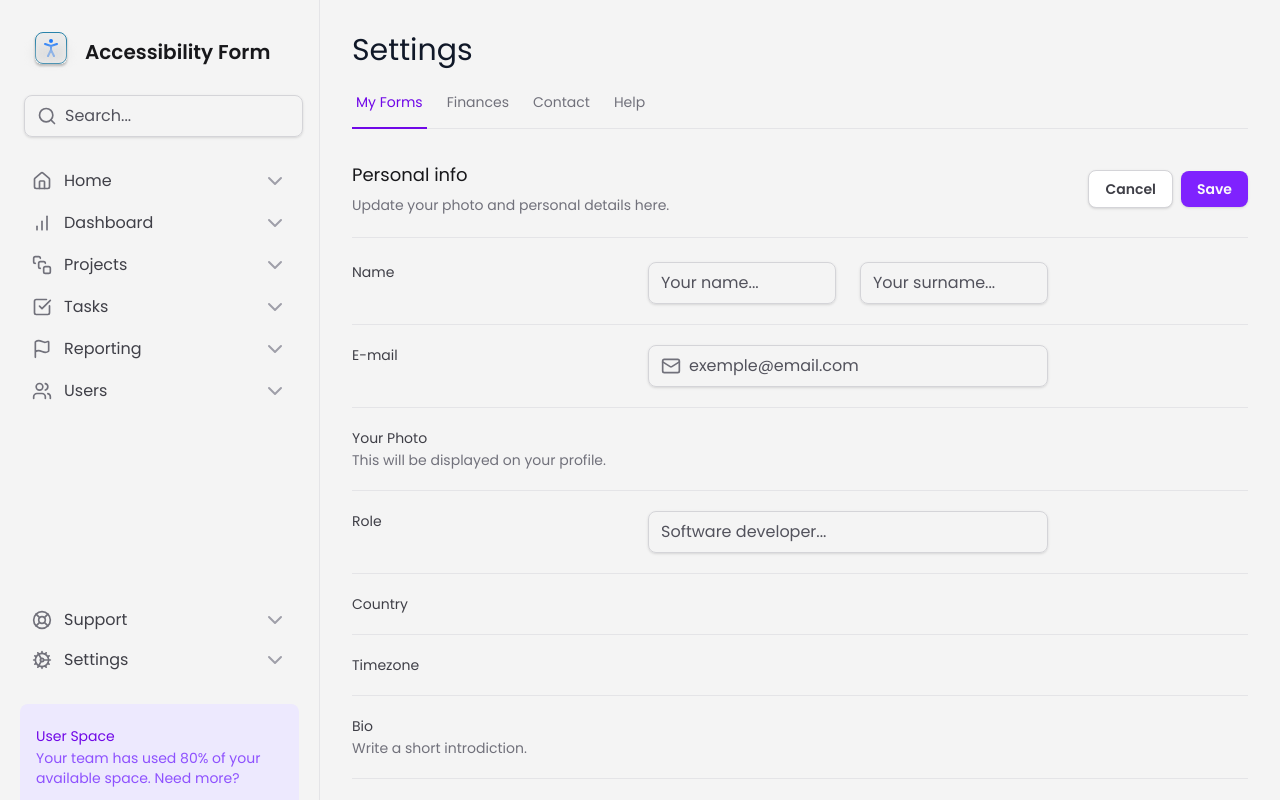
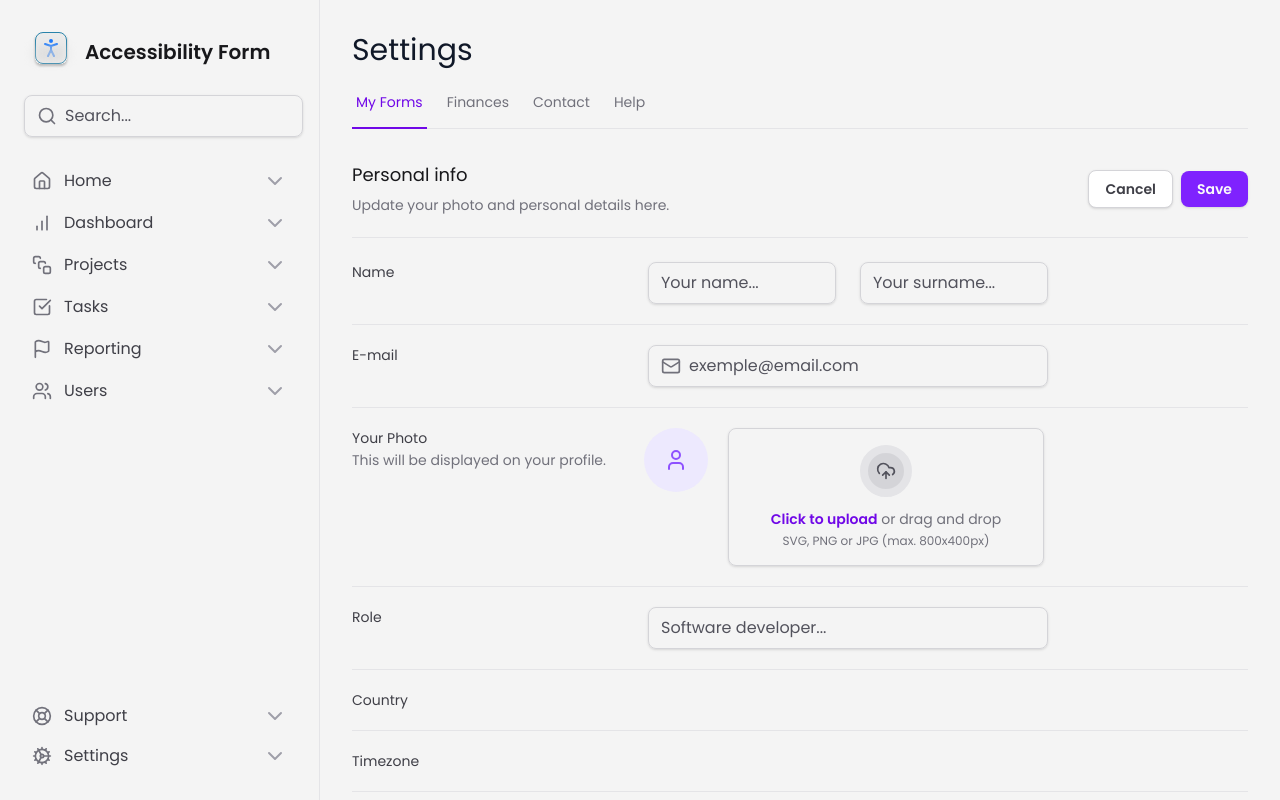
Before and after one commit to willianproni/accessibility_form, a Next.js app: page / in a window 1280 px wide. Shown: the top 800 px of the page. Built offline with nearby package versions, Linux system fonts and the light colour scheme.

Commit message:
Feat - Init Forms | Created Upload photo

```diff
--- a/app/page.tsx
+++ b/app/page.tsx
@@ -1,6 +1,6 @@
 import SettingsTabs from "./components/SettingsTabs/SettingsTabs";
 import * as Input from "./components/Input";
-import { Mail } from "lucide-react";
+import { Mail, UploadCloud, User } from "lucide-react";
 
 export default function Home() {
   return (
@@ -90,7 +90,34 @@
               </span>
             </label>
 
-            <div></div>
+            <div className="flex items-start gap-5">
+              <div className="bg-violet-100 flex h-16 w-16 items-center justify-center rounded-full">
+                <User className="w8 h8 text-violet-500" />
+              </div>
+
+              <label
+                htmlFor="photo"
+                className="group flex-1 cursor-pointer flex flex-col items-center gap-3 rounded-lg border border-zinc-300 px-6 py-4 text-center text-zinc-500 shadow-sm hover:border-violet-200 hover:bg-violet-50 hover:text-violet-500"
+              >
+                <div className="rounded-full border-8 border-zinc-200 bg-zinc-300 p-2 group-hover:border-violet-100 group-hover:bg-violet-200">
+                  <UploadCloud className="h-5 w-5 text-zinc-600 group-hover:text-violet-600" />
+                </div>
+
+                <div className="flex flex-col items-center gap-1">
+                  <span className="text-sm">
+                    <span className="font-semibold text-violet-700">
+                      Click to upload
+                    </span>{" "}
+                    or drag and drop
+                  </span>
+                  <span className="text-xs">
+                    SVG, PNG or JPG (max. 800x400px)
+                  </span>
+                </div>
+              </label>
+
+              <input type="file" className="sr-only" id="photo" />
+            </div>
           </div>
 
           <div className="grid grid-cols-form gap-3 pb-5">
```
